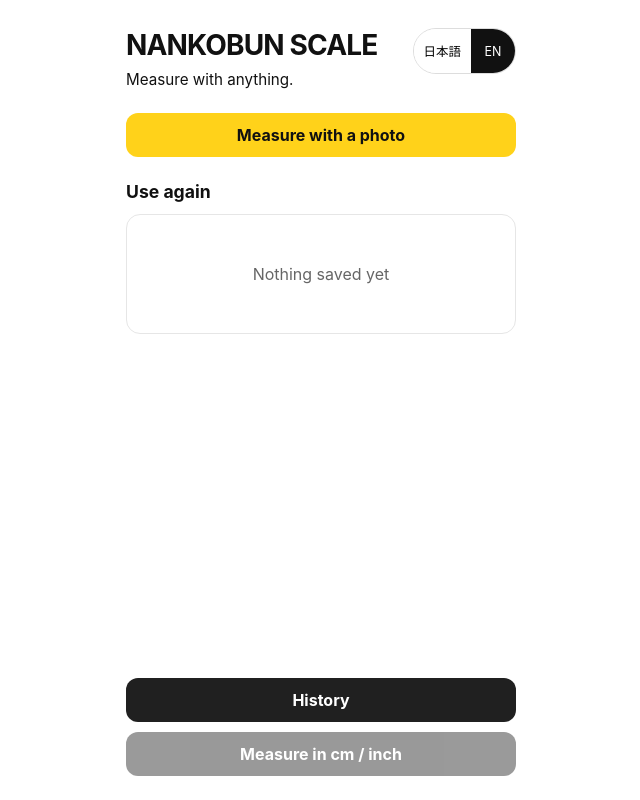
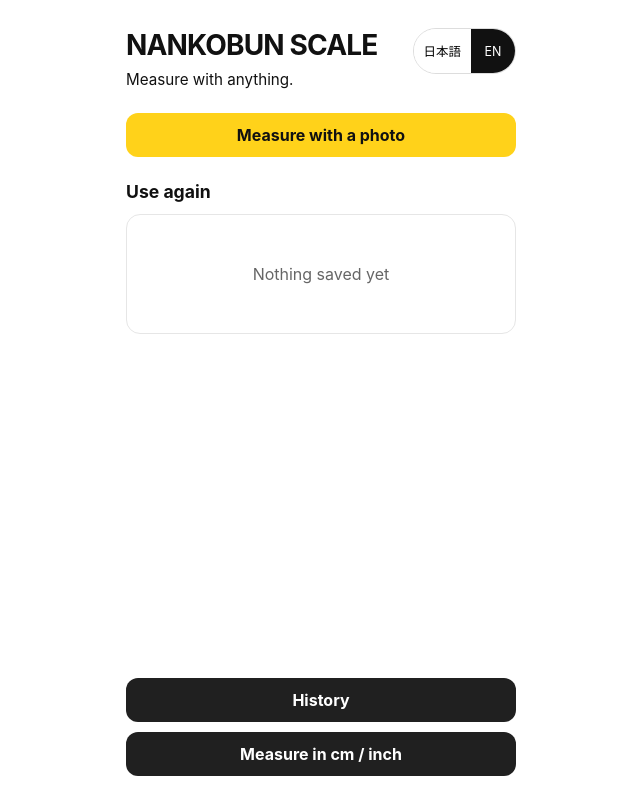
Before and after one commit to badjoke-lab/nankobun-scale, a React (Vite) app: page / in a window 1280 px wide. Shown: the whole page, without its empty margins (319-959 px from the left). Built offline with nearby package versions, Linux system fonts and the light colour scheme.

Commit message:
Wire ordinary AR measurement into home

```diff
--- a/src/main.tsx
+++ b/src/main.tsx
@@ -7,6 +7,7 @@
 import { AreaMeasurement } from './areaMeasurement'
 import { HistoryView } from './historyView'
 import { RemeasureView } from './remeasureView'
+import { OrdinaryMeasurement } from './ordinaryMeasurement'
 import { deleteUnit, listSavedUnits, saveUnit, type SavedMeasurement, type SavedUnit } from './storage'
 
 const strings = {
@@ -15,7 +16,7 @@
 } as const
 
 type Locale = keyof typeof strings
-type Screen = 'home' | 'create' | 'unit-actions' | 'length-measurement' | 'area-measurement' | 'history' | 'remeasure'
+type Screen = 'home' | 'create' | 'unit-actions' | 'length-measurement' | 'area-measurement' | 'history' | 'remeasure' | 'ordinary-measurement'
 
 function detectLocale(): Locale { const saved = localStorage.getItem('nankobun.locale'); if (saved === 'ja' || saved === 'en') return saved; return navigator.language.toLowerCase().startsWith('ja') ? 'ja' : 'en' }
 
@@ -41,8 +42,9 @@
   if (screen === 'area-measurement' && activeUnit && areaTarget) return <AreaMeasurement locale={locale} unit={activeUnit} target={areaTarget} onClose={() => setScreen('home')} />
   if (screen === 'history') return <HistoryView locale={locale} onClose={() => setScreen('home')} onRemeasure={(measurement) => { setRemeasureSource(measurement); setScreen('remeasure') }} />
   if (screen === 'remeasure' && remeasureSource) return <RemeasureView locale={locale} source={remeasureSource} onClose={() => setScreen('history')} />
+  if (screen === 'ordinary-measurement') return <OrdinaryMeasurement locale={locale} onClose={() => setScreen('home')} />
 
-  return <main className="app-shell"><header className="topbar"><div><h1>NANKOBUN SCALE</h1><p>{t.tagline}</p></div><div className="language-switch" aria-label="Language"><button className={locale === 'ja' ? 'active' : ''} onClick={() => switchLocale('ja')}>日本語</button><button className={locale === 'en' ? 'active' : ''} onClick={() => switchLocale('en')}>EN</button></div></header><section className="primary-section"><button className="primary-button" onClick={() => setScreen('create')}>{t.primary}</button></section><section className="saved-section"><div className="section-heading"><h2>{t.reuse}</h2></div>{units.length === 0 ? <div className="empty-card">{t.empty}</div> : <div className="saved-grid">{units.map((unit) => <article className="saved-card" key={unit.id}><button className="saved-image-button" onClick={() => openUnitActions(unit)}><img src={unit.imageDataUrl} alt={unit.name || ''} /></button>{unit.name && <strong>{unit.name}</strong>}<div className="saved-actions"><button onClick={() => startMeasurement(unit)}>{t.use}</button><button onClick={() => openUnitActions(unit)}>{t.edit}</button></div></article>)}</div>}</section><section className="secondary-section"><button className="secondary-button" onClick={() => setScreen('history')}>{t.history}</button><button className="secondary-button" disabled>{t.standard}</button></section></main>
+  return <main className="app-shell"><header className="topbar"><div><h1>NANKOBUN SCALE</h1><p>{t.tagline}</p></div><div className="language-switch" aria-label="Language"><button className={locale === 'ja' ? 'active' : ''} onClick={() => switchLocale('ja')}>日本語</button><button className={locale === 'en' ? 'active' : ''} onClick={() => switchLocale('en')}>EN</button></div></header><section className="primary-section"><button className="primary-button" onClick={() => setScreen('create')}>{t.primary}</button></section><section className="saved-section"><div className="section-heading"><h2>{t.reuse}</h2></div>{units.length === 0 ? <div className="empty-card">{t.empty}</div> : <div className="saved-grid">{units.map((unit) => <article className="saved-card" key={unit.id}><button className="saved-image-button" onClick={() => openUnitActions(unit)}><img src={unit.imageDataUrl} alt={unit.name || ''} /></button>{unit.name && <strong>{unit.name}</strong>}<div className="saved-actions"><button onClick={() => startMeasurement(unit)}>{t.use}</button><button onClick={() => openUnitActions(unit)}>{t.edit}</button></div></article>)}</div>}</section><section className="secondary-section"><button className="secondary-button" onClick={() => setScreen('history')}>{t.history}</button><button className="secondary-button" onClick={() => setScreen('ordinary-measurement')}>{t.standard}</button></section></main>
 }
 
 registerServiceWorker()
```
